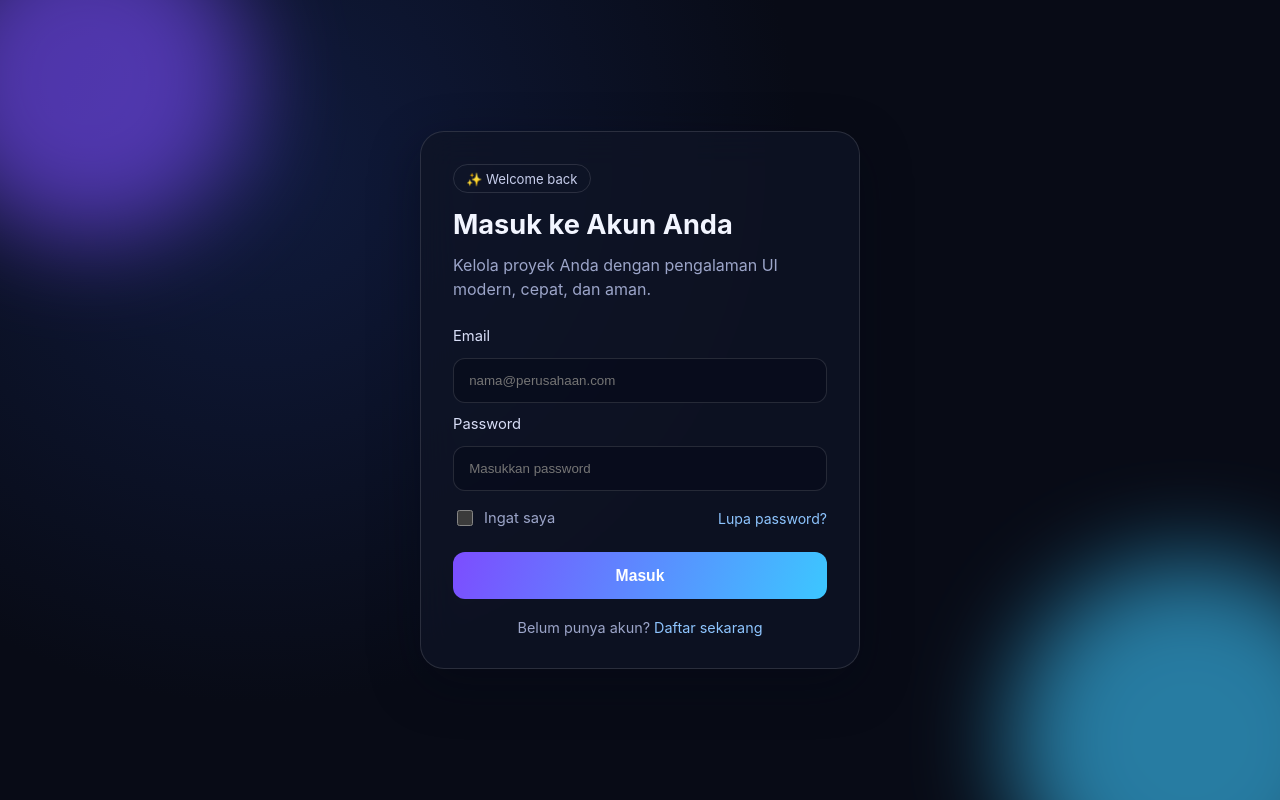
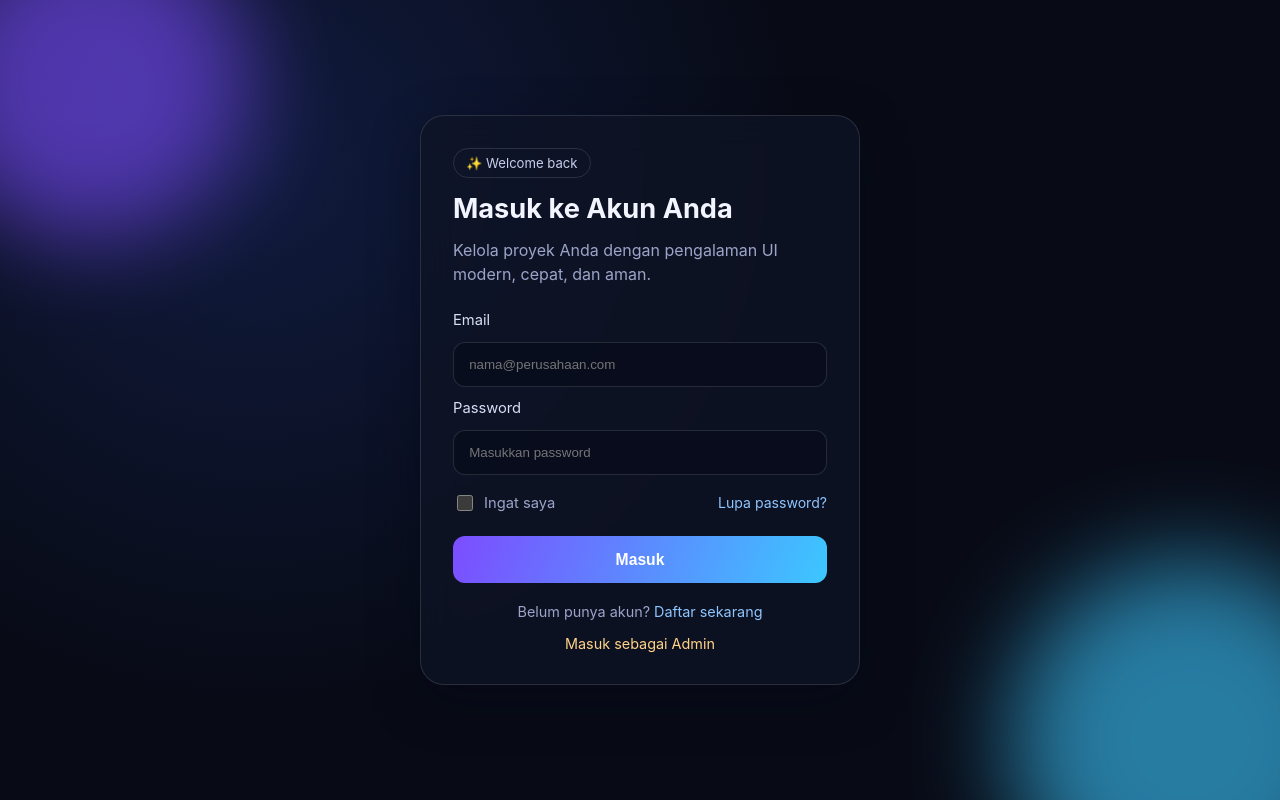
Before and after one commit to wahyuputro00713-max/ProjectNew, a Next.js app in the folder apps/web/: page / in a window 1280 px wide. Built offline with nearby package versions, Linux system fonts and the light colour scheme.

Commit message:
Add admin login link to the page

```diff
--- a/apps/web/src/app/page.tsx
+++ b/apps/web/src/app/page.tsx
@@ -48,6 +48,10 @@ export default function LoginPage() {
         <p className="signup">
           Belum punya akun? <a href="#">Daftar sekarang</a>
         </p>
+
+        <a href="http://localhost:3001" className="admin-entry" aria-label="Buka login admin">
+          Masuk sebagai Admin
+        </a>
       </section>
     </main>
   );
```
